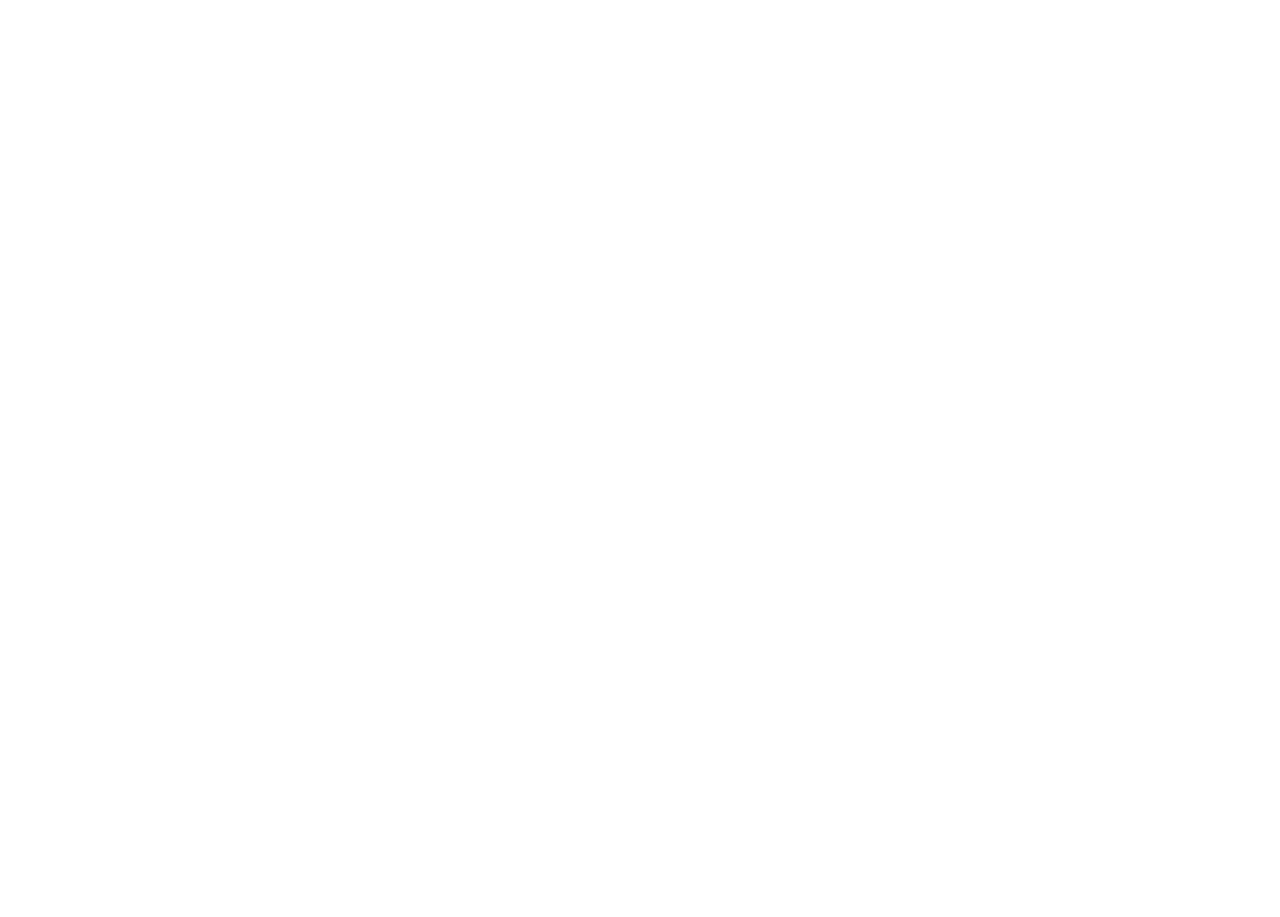
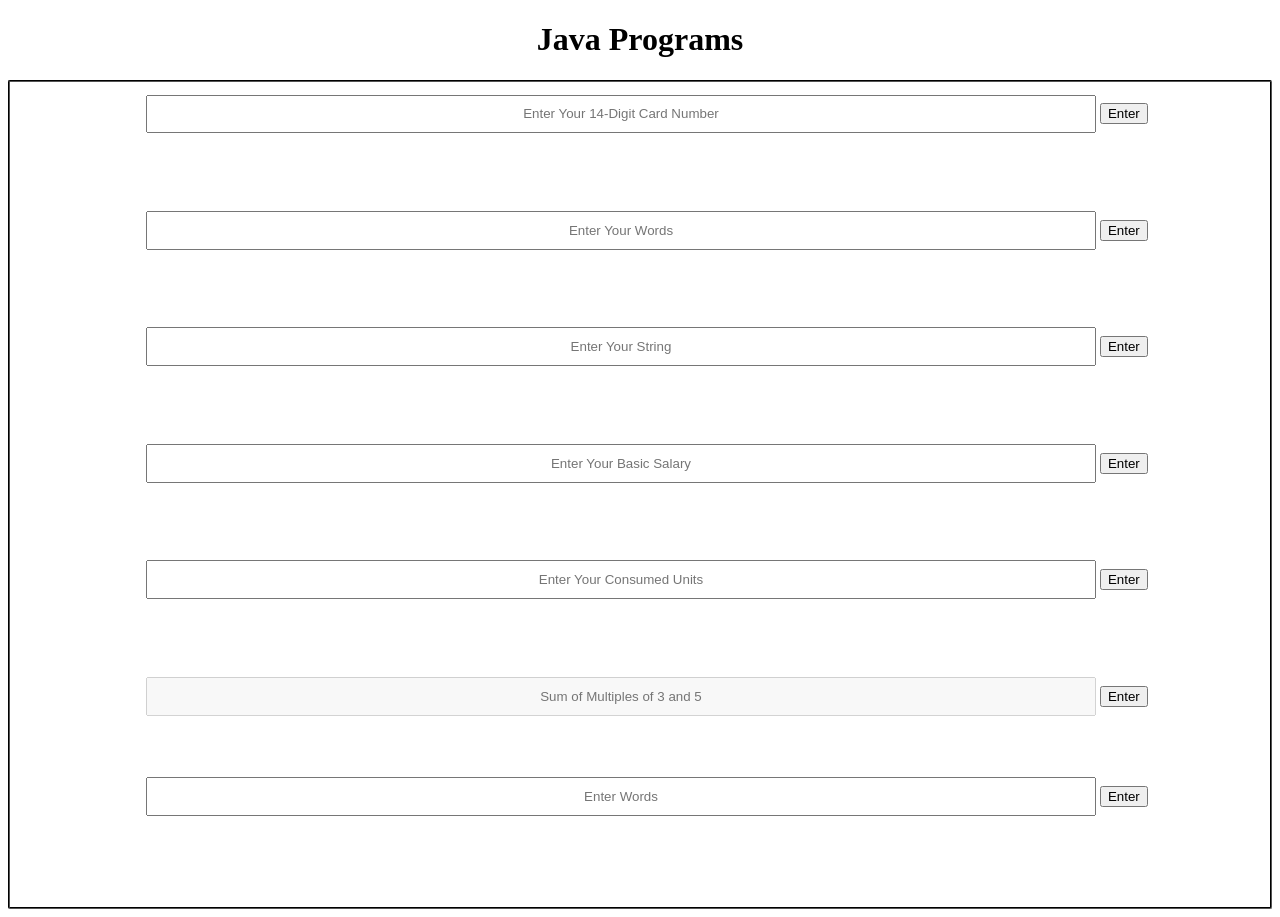
Before and after one commit to HasnatBajwa/jsprograms, a plain HTML site: page index.html in a window 1280 px wide. Before the commit the page ends 800 px from the top, so only its background shows below. Drawn offline with Linux system fonts and the light colour scheme.

Commit message:
created Input elements to get input from user

```diff
--- a/index.html
+++ b/index.html
@@ -8,12 +8,52 @@
     <title>Js Programs</title>
 </head>
 <body>
+    <h1 style="text-align: center;">Java Programs</h1>
+    <div class="container">
     <!-- Validating Credit Card Info -->
     <div id="card-validation">
-
+        <input class="input" type="text" name="" id="id-card" placeholder="Enter Your 14-Digit Card Number">
+        <button class="btn">Enter</button>
+        <p id="id-error"></p>
+    </div>
+     <!-- potato Counter -->
+     <div id="potato-counter">
+        <input class="input" type="text" name="" id="potatocounter" placeholder="Enter Your Words">
+        <button class="btn">Enter</button>
+        <p id="potatoresult"></p>
+    </div>
+     <!-- Character Repeating String -->
+     <div id="character-repetition">
+        <input class="input" type="text" name="" id="char-repeat" placeholder="Enter Your String">
+        <button class="btn">Enter</button>
+        <p id="char-result"></p>
+    </div>
+    <!-- Salary Calculator -->
+    <div id="salary-calculator">
+        <input class="input" type="text" name="" id="salary" placeholder="Enter Your Basic Salary">
+        <button class="btn">Enter</button>
+        <p id="salary-result"></p>
+    </div>
+    <!-- Bill Calculator -->
+    <div id="bill-calculator">
+        <input class="input" type="text" name="" id="bill" placeholder="Enter Your Consumed Units">
+        <button class="btn">Enter</button>
+        <p id="bill-result"></p>
+    </div>
+    <!-- Multiple of 3 and 5 sum Calculator -->
+    <div id="sum-calculator">
+        <input class="input" type="text" name="" id="multiple" placeholder="Sum of Multiples of 3 and 5" disabled>
+        <button class="btn">Enter</button>
+        <!-- <p id="salary-result"></p> -->
+    </div>
+    <!-- Checking Repeating Words -->
+    <div id="word-checker">
+        <input class="input" type="text" name="" id="words" placeholder="Enter Words">
+        <button class="btn">Enter</button>
+        <p id="Word Result"></p>
     </div>
 
-
+</div>
 
 <script src="./script/script.js"></script>
 </body>
--- a/style/style.css
+++ b/style/style.css
@@ -0,0 +1,13 @@
+.container{
+    border: 2px black;
+    border-style: groove;
+    border-radius: 2px;
+    padding: 1%;
+}
+.input{
+    width: 75%;
+    padding:0.8%;
+    text-align: center;
+    margin-left: 10%;
+    margin-bottom:5%;
+}
```
